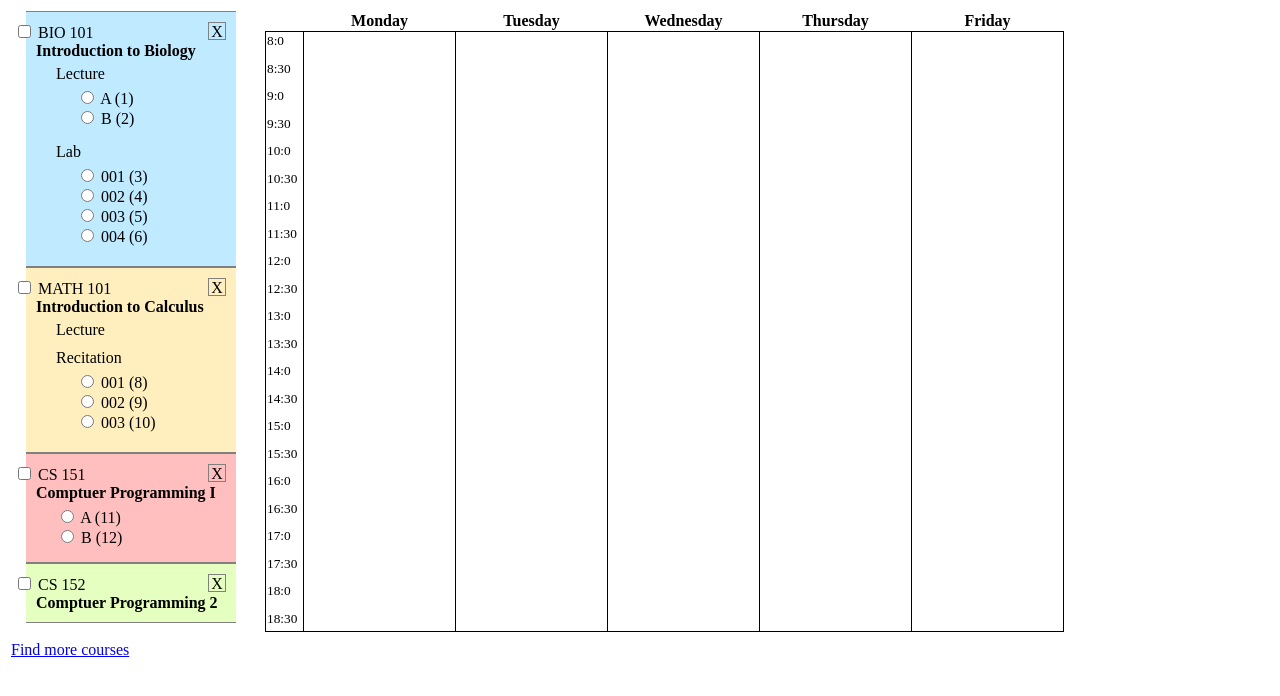
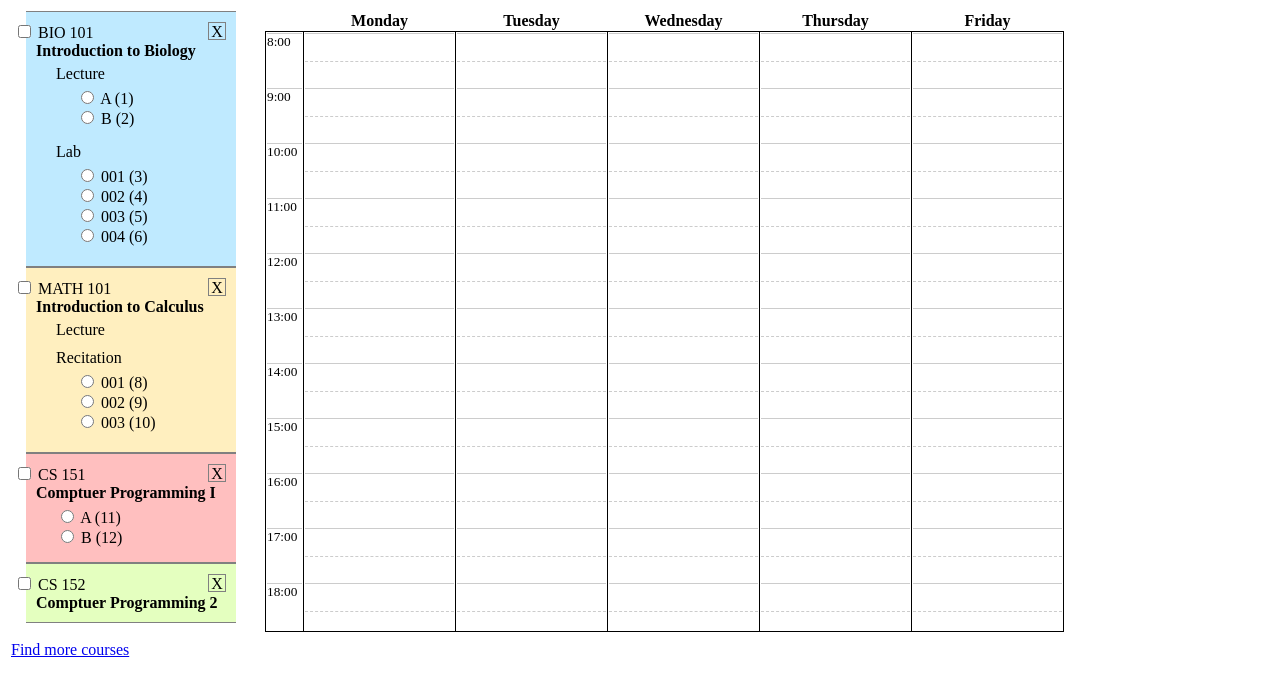
Before and after one commit to brandonbloom/class-scheduler, a plain HTML site: page scheduler.html in a window 1280 px wide. Drawn offline with Linux system fonts and the light colour scheme.

Commit message:
Added hour and half-hour horizontal rules

```diff
--- a/scheduler.html
+++ b/scheduler.html
@@ -62,12 +62,24 @@
                         <th class="day friday">Friday</th>
                     </tr>
                     <tr>
-                        <td class="times"></td>
-                        <td class="day monday"></td>
-                        <td class="day tuesday"></td>
-                        <td class="day wednesday"></td>
-                        <td class="day thursday"></td>
-                        <td class="day friday"></td>
+                        <td class="times">
+                            <div class="container"></div>
+                        </td>
+                        <td class="day monday">
+                            <div class="container"></div>
+                        </td>
+                        <td class="day tuesday">
+                            <div class="container"></div>
+                        </td>
+                        <td class="day wednesday">
+                            <div class="container"></div>
+                        </td>
+                        <td class="day thursday">
+                            <div class="container"></div>
+                        </td>
+                        <td class="day friday">
+                            <div class="container"></div>
+                        </td>
                     </tr>
                 </table>
             </td>
--- a/scheduler.js
+++ b/scheduler.js
@@ -157,6 +157,9 @@ function attrCount(obj) {
     return i;
 }
 
+//TODO: Support weekends
+var DAYS = ['monday', 'tuesday', 'wednesday', 'thursday', 'friday'];
+
 $(function() {
     var templates = $('#templates');
     var courseTemplate = $(templates).children('.course');
@@ -178,14 +181,24 @@ $(function() {
                     timeHeight(time) - baseTop + 'px');
     }
 
-    // Time markers
     for (var hour = 8; hour < 19; hour++) {
-        for (var partialHour = 0.0; partialHour < 1.0; partialHour += 0.5) {
-            var time = $('<div class="time">' +
-                         hour + ':' + partialHour * 60 +
-                         '</div>');
-            setTimeTop(time, hour + partialHour);
-            $('td.times').append(time);
+        // Hour markers
+        var time = $('<div class="time">' +
+                     hour + ':00' +
+                     '</div>');
+        setTimeTop(time, hour);
+        $('td.times .container').append(time);
+        // Horizontal rules
+        for (var dayIndex in DAYS) {
+            var day = DAYS[dayIndex];
+            var dayCell = $('td.day.' + day);
+            var container = $('.' + day + ' .container');
+            var hourRule = $('<div class="hour"/>');
+            setTimeTop(hourRule, hour);
+            container.append(hourRule);
+            var halfHourRule = $('<div class="halfHour"/>');
+            setTimeTop(halfHourRule, hour + 0.5);
+            container.append(halfHourRule);
         }
     }
 
@@ -256,7 +269,7 @@ $(function() {
                     //TODO: NEXT LINE IS A TEMPORARY HACK FOR CONFLICTS
                     newOccurance.css('margin-left',
                                      (course.id - 1) * 25 + 'px');
-                    $('td.day.' + day).append(newOccurance);
+                    $('td.day.' + day + ' .container').append(newOccurance);
                     occurances.push(newOccurance);
                     allOccurances.push(newOccurance);
                 }
--- a/style.css
+++ b/style.css
@@ -60,7 +60,6 @@ div.section {
 #calendar td {
     border: 1px solid black;
     height: 600px;
-    position: relative;
 }
 
 .times {
@@ -71,6 +70,28 @@ div.section {
 .time {
     position: absolute;
     font-size: 10pt;
+    border-top: 1px solid #CCC;
+    width: 100%
+}
+
+td .container {
+    position: relative;
+    width: 100%;
+    height: 100%;
+}
+
+.hour {
+    position: absolute;
+    height: 0px;
+    width: 100%;
+    border-top: 1px solid #CCC;
+}
+
+.halfHour {
+    position: absolute;
+    height: 0px;
+    width: 100%;
+    border-top: 1px dashed #CCC;
 }
 
 .occurance {
```
